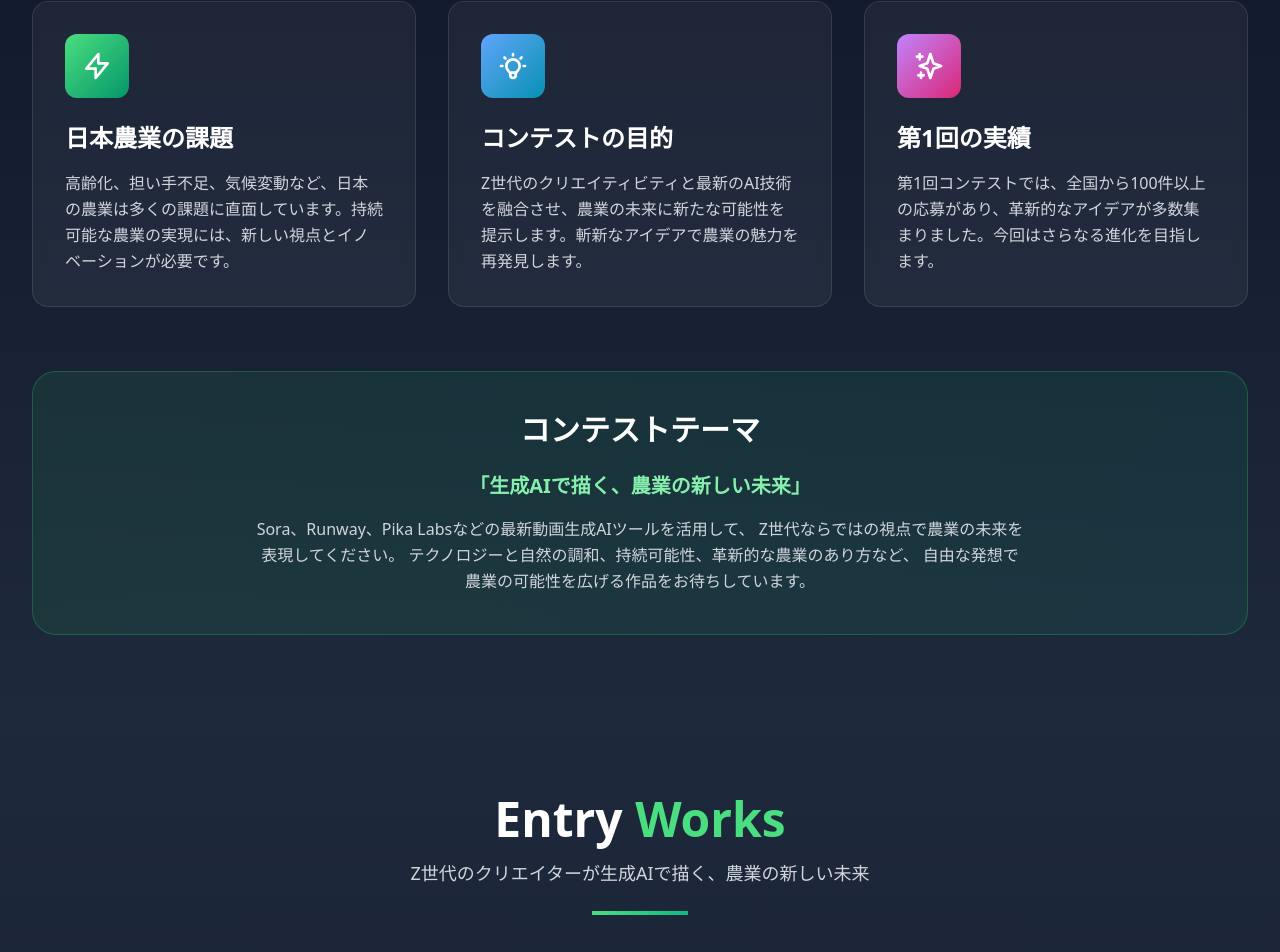
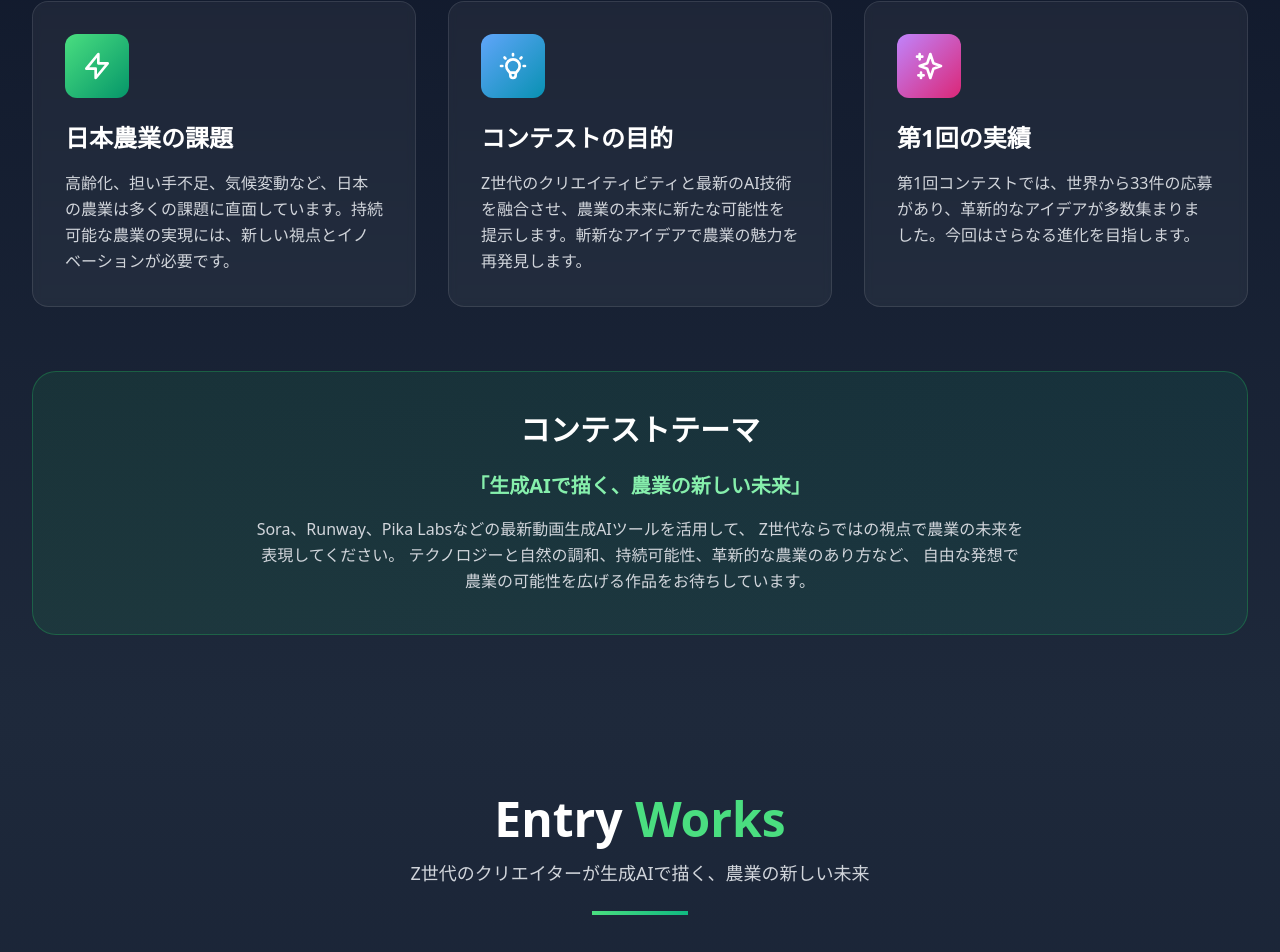
Before and after one commit to NouJouJin/agri-vision-genz-2025, a Next.js app: page / in a window 1280 px wide. Shown: the part 1011-1963 px from the top of the page. Built offline with nearby package versions, Linux system fonts and the light colour scheme.

Commit message:
Update contest submission count in About component

```diff
--- a/src/components/About.tsx
+++ b/src/components/About.tsx
@@ -86,7 +86,7 @@ export default function About() {
               </div>
               <h3 className="text-2xl font-bold text-white mb-4">第1回の実績</h3>
               <p className="text-gray-300 leading-relaxed">
-                第1回コンテストでは、全国から100件以上の応募があり、革新的なアイデアが多数集まりました。今回はさらなる進化を目指します。
+                第1回コンテストでは、世界から33件の応募があり、革新的なアイデアが多数集まりました。今回はさらなる進化を目指します。
               </p>
             </motion.div>
           </div>
```
